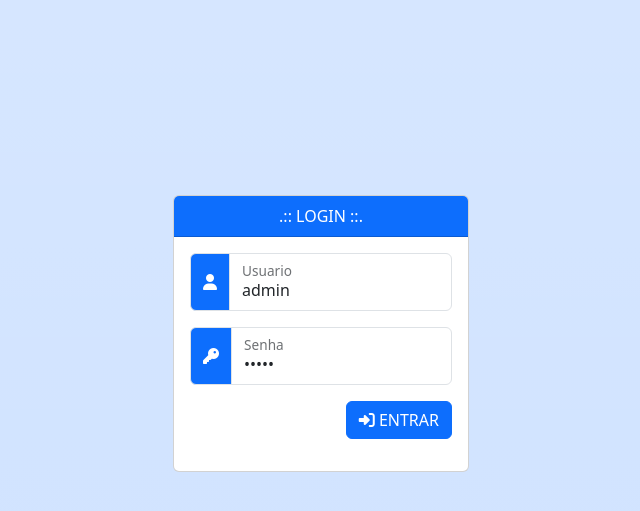
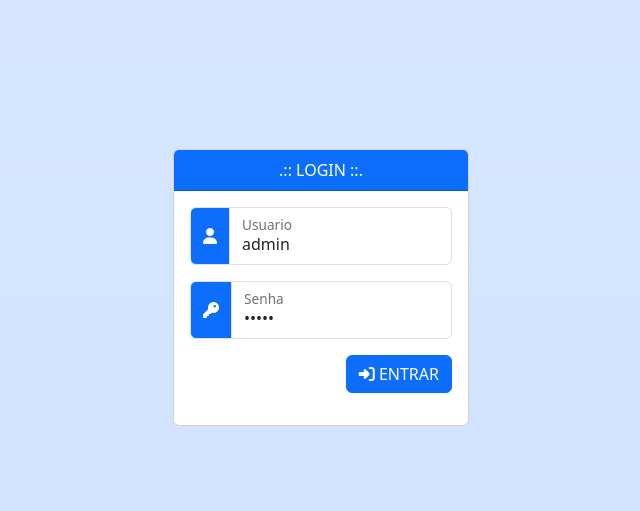
Before and after one commit to itsWesne/crud_php, a PHP site: page / in a window 1280 px wide. Shown: the top 511 px of the page, without its empty margins (319-959 px from the left). Run offline with PHP 8.4, Linux system fonts and the light colour scheme; some libraries are stand-ins or nearby versions.

```diff
--- a/source/pages/login.php
+++ b/source/pages/login.php
@@ -6,7 +6,7 @@ $title_page = 'Login';
 <body class="bg-primary-subtle bg-gradient" onselectstart="return false">
     <div class="container col-md-3">
 
-        <div class="card" style="margin-top: 66%;">
+        <div class="card" style="margin-top: 50.5%;">
             <div class="card-header text-center text-bg-primary">
                 .:: LOGIN ::.
             </div>
@@ -38,7 +38,7 @@ $title_page = 'Login';
                     ?>
                         <div class="card-footer input-group mb-3 text-bg-danger">
                             Usuario ou senha incorretos!<br>
-                            Tente admin/admin
+                            Utilize admin/admin
                         </div>
                     <?php
                     };
```
